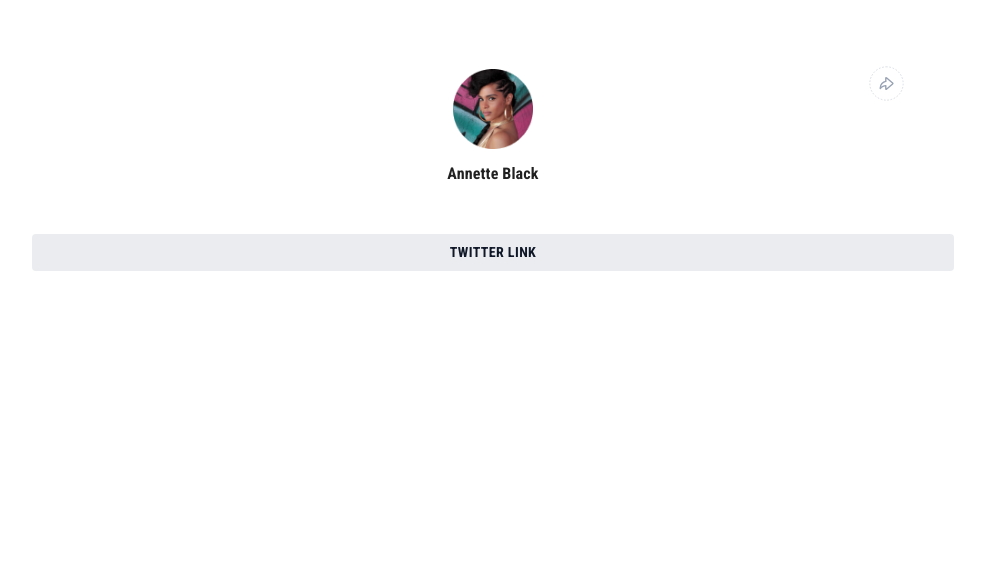
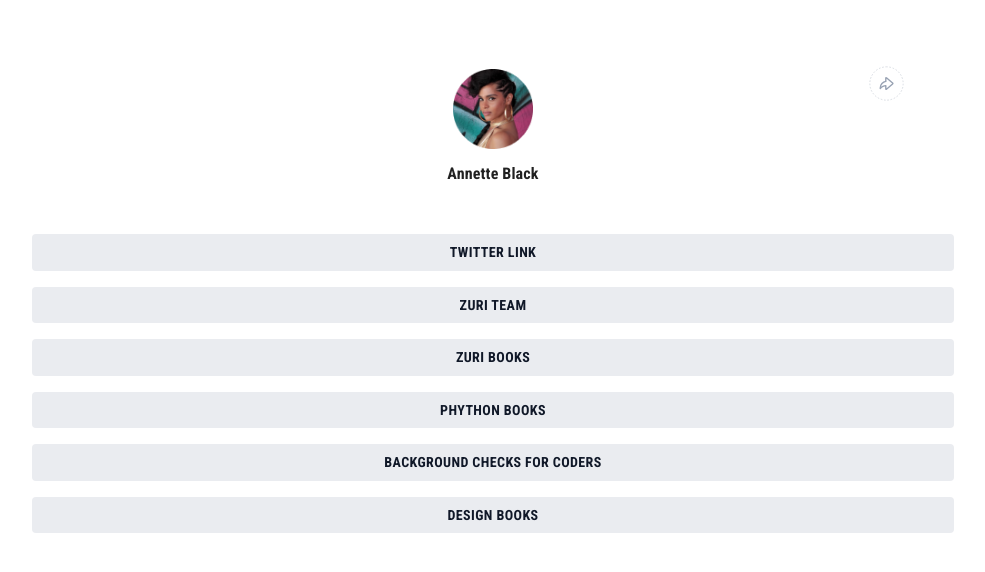
Before and after one commit to boiOctave/hngsocialtree, a React (Create React App) app: page / in a window 1280 px wide. Shown: the top 572 px of the page, without its empty margins (147-1132 px from the left). Built offline with nearby package versions, Linux system fonts and the light colour scheme; a web font is replaced by a local one.

Commit message:
added remaining links

```diff
--- a/src/components/Body/index.js
+++ b/src/components/Body/index.js
@@ -8,9 +8,17 @@ const index = () => {
             sx={{
                 marginTop: '3rem',
                 display: 'flex',
+                flexDirection: 'column',
+                gap: '1rem',
                 justifyContent: 'center',
+                alignItems: 'center',
             }}>
             <Links name={'Twitter Link'} />
+            <Links name={'Zuri Team'} />
+            <Links name={'Zuri Books'} />
+            <Links name={'Phython Books'} />
+            <Links name={'Background Checks for Coders'} />
+            <Links name={'Design Books'} />
         </Box>
     );
 };
```
